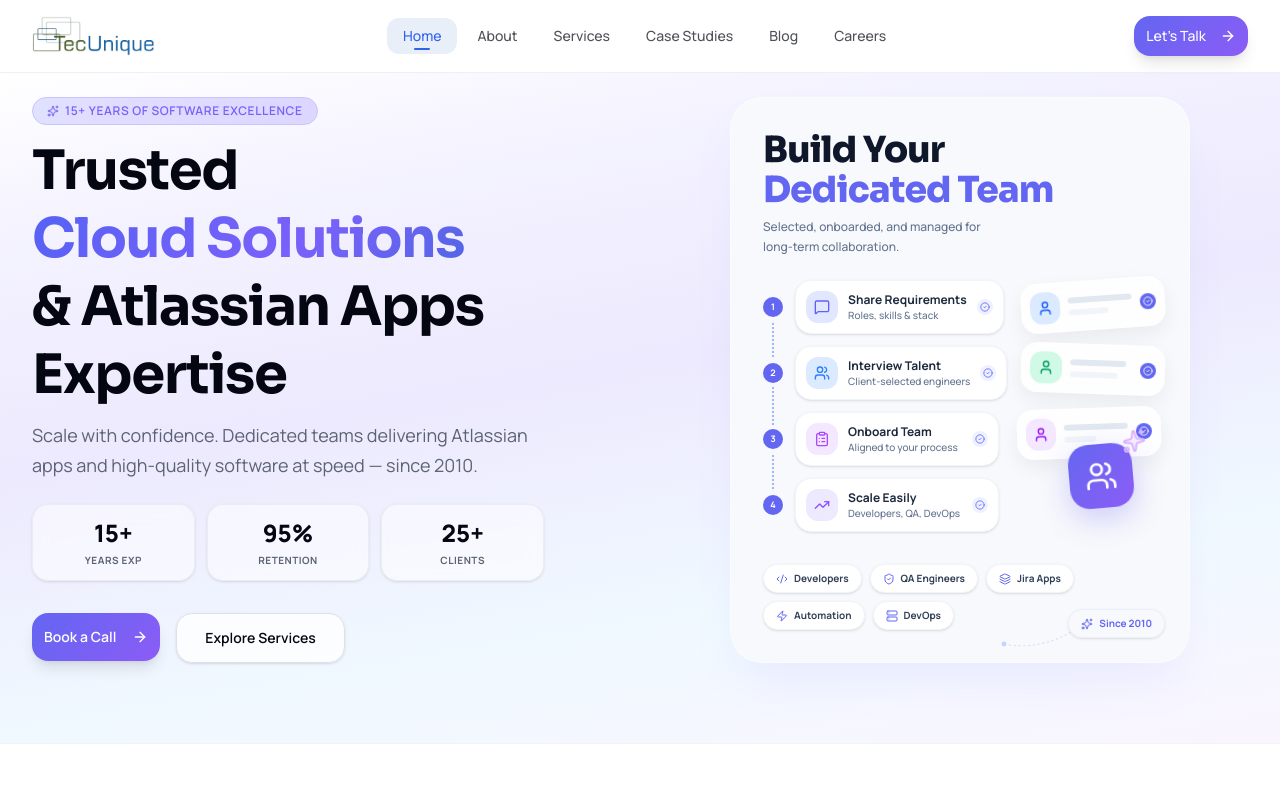
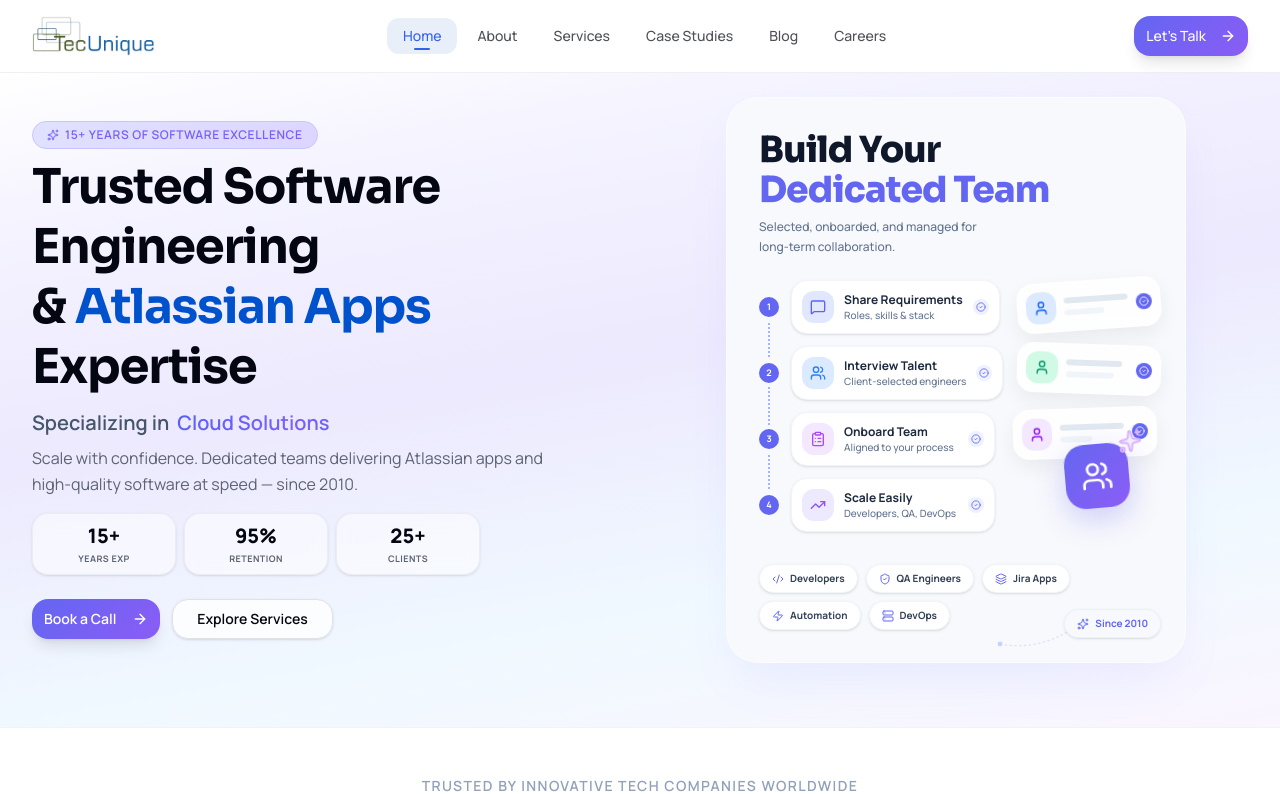
Before and after one commit to rupeshyadav-tecunique/v0-tecunique-website-revamp, a Next.js app: page / in a window 1280 px wide. Shown: the top 794 px of the page. Built offline with nearby package versions, Linux system fonts and the light colour scheme.

Commit message:
fix: hero section

```diff
--- a/components/home/hero-section.tsx
+++ b/components/home/hero-section.tsx
@@ -42,7 +42,7 @@
   return (
     <section
       ref={heroRef}
-      className="relative overflow-hidden pt-4 pb-16 lg:pt-6 lg:pb-20"
+      className="relative overflow-hidden pt-4 pb-12 lg:pt-6 lg:pb-16"
       style={{ background: "linear-gradient(170deg, #ffffff 0%, #f4f3ff 18%, #ede9fe 45%, #f0f9ff 75%, #faf5ff 100%)" }}
     >
       {/* Animated blobs */}
@@ -78,12 +78,12 @@
       </div>
 
       <div className="mx-auto max-w-7xl px-6 lg:px-8">
-        <div className="grid grid-cols-1 items-center gap-12 lg:grid-cols-2 lg:gap-16">
+        <div className="grid grid-cols-1 items-center gap-8 lg:grid-cols-2 lg:gap-12">
 
           {/* Left — Text content */}
           <div className="relative">
             {/* Badge pill */}
-            <div className="hero-reveal mb-3 inline-flex">
+            <div className="hero-reveal mb-2 inline-flex">
               <span className="section-pill">
                 <Sparkles className="h-3 w-3" />
                 15+ Years of Software Excellence
@@ -91,40 +91,44 @@
             </div>
 
             {/* Headline */}
-            <h1 className="hero-reveal font-display text-4xl font-bold tracking-tight text-foreground sm:text-5xl lg:text-5xl xl:text-[3.4rem] leading-tight">
-              Trusted {" "}
+            <h1 className="hero-reveal font-display text-4xl font-bold tracking-tight text-foreground lg:text-5xl leading-tight">
+              Trusted Software Engineering <br className="hidden sm:block" />
+              & <span className="text-[#0052CC]">Atlassian Apps</span> Expertise
+            </h1>
+
+            {/* Dynamic Expertise */}
+            <div className="hero-reveal mt-3 text-lg sm:text-xl font-semibold flex items-center gap-2">
+              <span className="text-slate-600">Specializing in</span>
               <WordRotate
-                words={["Development", "Dedicated Teams", "Cloud Solutions", "Product Design"]}
+                words={["Custom Development", "Dedicated Teams", "Cloud Solutions", "Product Design"]}
                 className="gradient-text"
               />
-              <br className="hidden sm:block" />
-              {" "}& Atlassian Apps Expertise
-            </h1>
+            </div>
 
             {/* Subheadline */}
-            <p className="hero-reveal mt-3 text-base leading-relaxed text-muted-foreground lg:text-lg max-w-lg">
+            <p className="hero-reveal mt-2 text-sm leading-relaxed text-muted-foreground lg:text-base max-w-lg">
               Scale with confidence. Dedicated teams delivering Atlassian apps and high-quality software at speed — since 2010.
             </p>
 
             {/* Metrics Trust Badges */}
-            <div className="hero-reveal mt-6 grid grid-cols-3 gap-3 max-w-lg">
-              <div className="bg-white/50 backdrop-blur-sm rounded-xl p-3 border border-border/50 text-center shadow-sm hover:shadow-md transition-shadow">
-                <div className="text-2xl font-black text-foreground">15+</div>
-                <div className="text-[10px] text-muted-foreground font-bold uppercase tracking-wider mt-1">Years Exp</div>
+            <div className="hero-reveal mt-4 grid grid-cols-3 gap-2 max-w-md">
+              <div className="bg-white/50 backdrop-blur-sm rounded-xl p-2 border border-border/50 text-center shadow-sm hover:shadow-md transition-shadow">
+                <div className="text-xl font-black text-foreground">15+</div>
+                <div className="text-[9px] text-muted-foreground font-bold uppercase tracking-wider mt-0.5">Years Exp</div>
               </div>
-              <div className="bg-white/50 backdrop-blur-sm rounded-xl p-3 border border-border/50 text-center shadow-sm hover:shadow-md transition-shadow">
-                <div className="text-2xl font-black text-foreground">95%</div>
-                <div className="text-[10px] text-muted-foreground font-bold uppercase tracking-wider mt-1">Retention</div>
+              <div className="bg-white/50 backdrop-blur-sm rounded-xl p-2 border border-border/50 text-center shadow-sm hover:shadow-md transition-shadow">
+                <div className="text-xl font-black text-foreground">95%</div>
+                <div className="text-[9px] text-muted-foreground font-bold uppercase tracking-wider mt-0.5">Retention</div>
               </div>
-              <div className="bg-white/50 backdrop-blur-sm rounded-xl p-3 border border-border/50 text-center shadow-sm hover:shadow-md transition-shadow">
-                <div className="text-2xl font-black text-foreground">25+</div>
-                <div className="text-[10px] text-muted-foreground font-bold uppercase tracking-wider mt-1">Clients</div>
+              <div className="bg-white/50 backdrop-blur-sm rounded-xl p-2 border border-border/50 text-center shadow-sm hover:shadow-md transition-shadow">
+                <div className="text-xl font-black text-foreground">25+</div>
+                <div className="text-[9px] text-muted-foreground font-bold uppercase tracking-wider mt-0.5">Clients</div>
               </div>
             </div>
 
             {/* CTAs */}
-            <div className="hero-reveal mt-8 flex flex-col sm:flex-row items-start gap-4">
-              <Button className="rounded-xl px-7 h-12 text-sm font-semibold group" asChild>
+            <div className="hero-reveal mt-6 flex flex-col sm:flex-row items-start gap-3">
+              <Button className="rounded-xl px-6 h-10 text-sm font-semibold group" asChild>
                 <Link href="/contact">
                   Book a Call
                   <ArrowRight className="ml-2 h-4 w-4 transition-transform group-hover:translate-x-1" />
@@ -132,7 +136,7 @@
               </Button>
               <Link
                 href="/services"
-                className="inline-flex items-center gap-2 rounded-xl border border-border bg-white/80 px-7 py-3.5 text-sm font-semibold text-foreground shadow-sm transition-all duration-200 hover:border-primary/40 hover:bg-white hover:shadow-md"
+                className="inline-flex items-center gap-2 rounded-xl border border-border bg-white/80 px-6 py-2 h-10 text-sm font-semibold text-foreground shadow-sm transition-all duration-200 hover:border-primary/40 hover:bg-white hover:shadow-md"
               >
                 Explore Services
               </Link>
@@ -140,7 +144,7 @@
           </div>
 
           {/* Right — Dashboard Visual */}
-          <div className="relative flex items-center justify-center lg:justify-end hero-reveal mt-12 lg:mt-0">
+          <div className="relative flex items-center justify-center lg:justify-end hero-reveal mt-8 lg:mt-0">
             <HeroDashboard />
           </div>
         </div>
```
